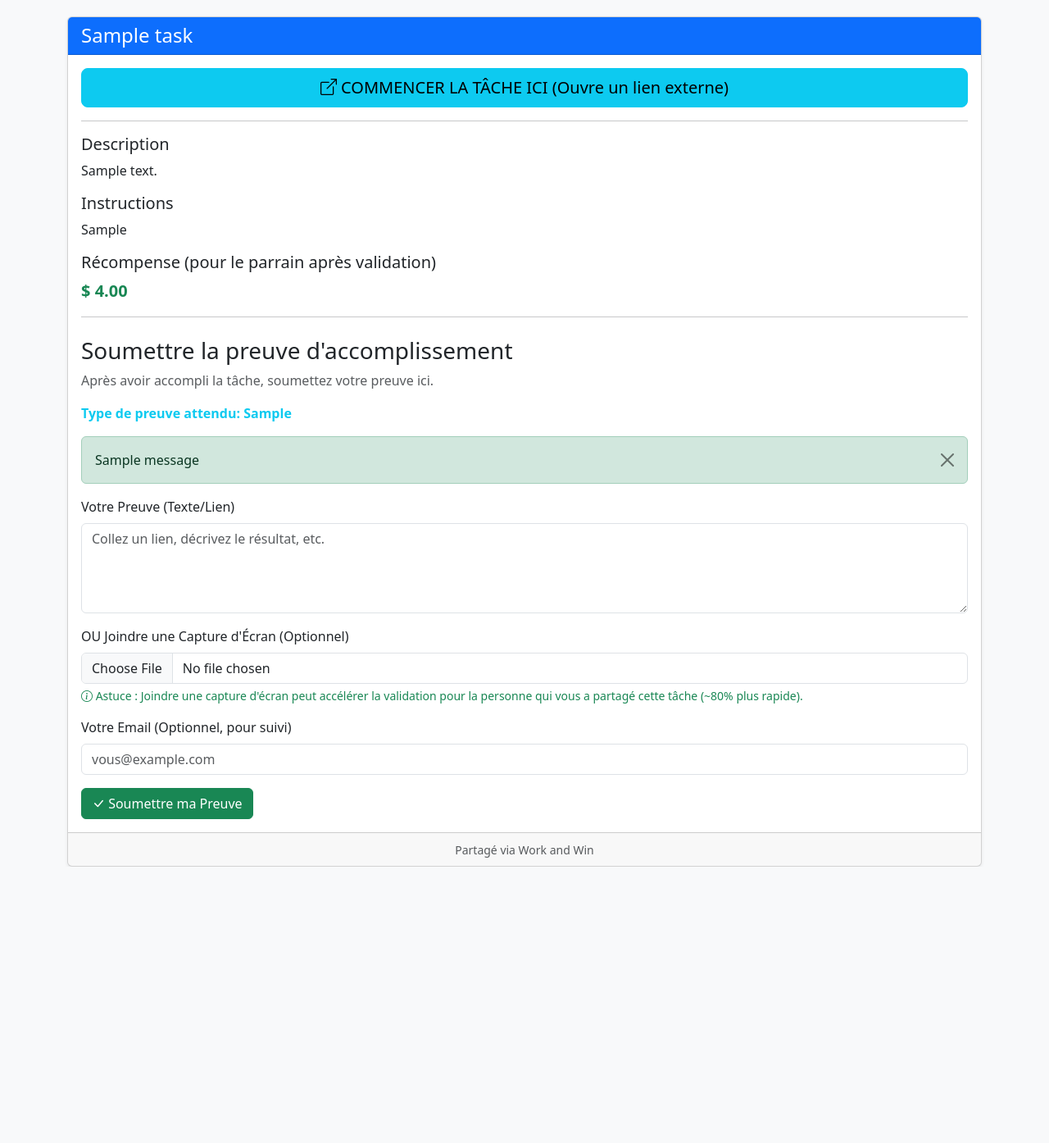
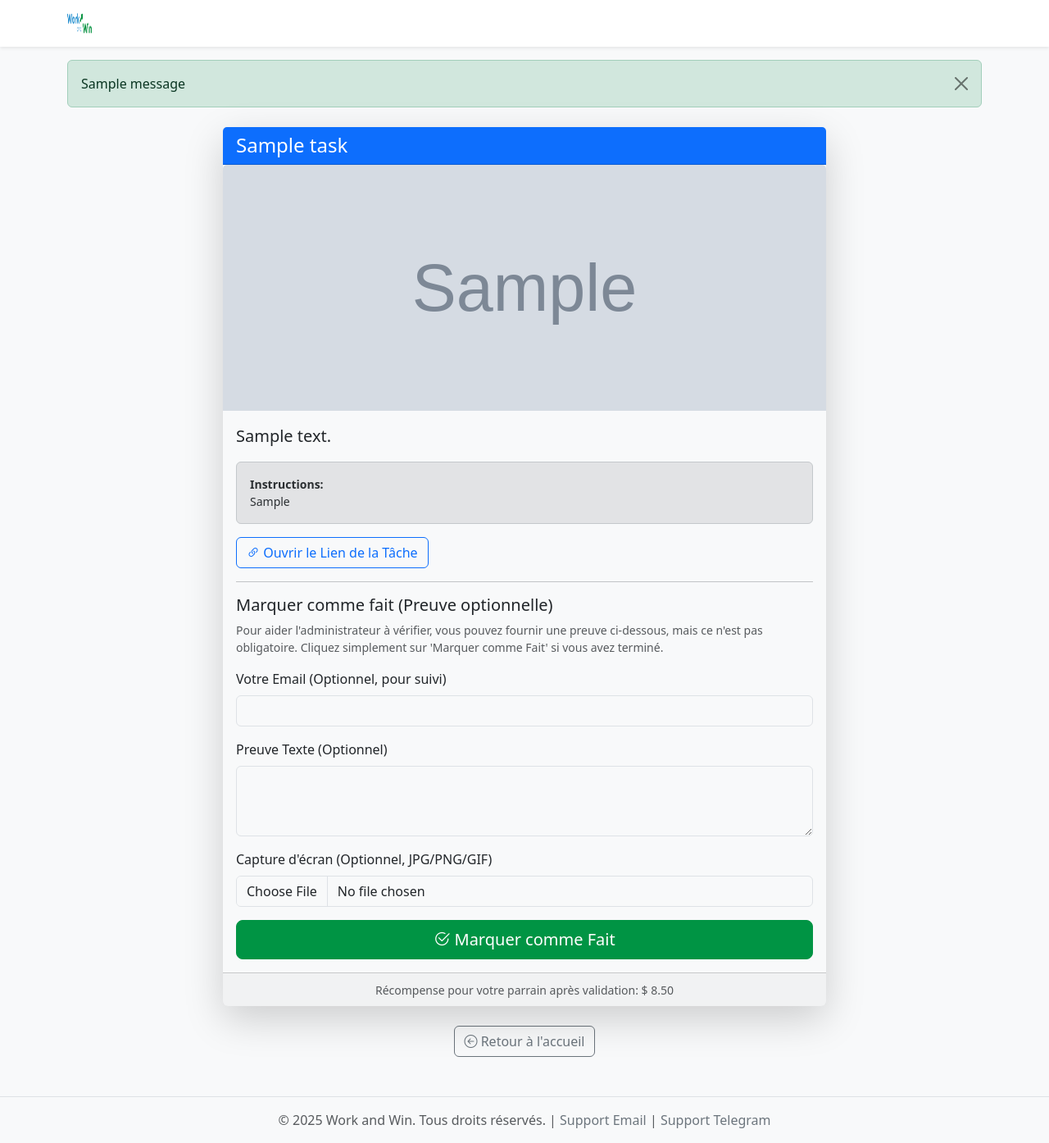
Before and after one commit to kevyjunior2707/work-and-win-app, a Flask app: page /task/external/1 in a window 1280 px wide. Shown: the whole page at 82% size. Before the commit the page ends 1057 px from the top, so only its background shows below. Run offline with Flask 3, Linux system fonts and the light colour scheme; tables that the repository leaves empty hold one stand-in row (values such as "Sample post"); grey boxes marked "Sample" are stand-in pictures; one stand-in notice (Sample message) is shown; some libraries are stand-ins or nearby versions.

Commit message:
MAJ bonus 85%, preuve ext. optionnelle, fix logo/favicon

```diff
--- a/app/admin/routes.py
+++ b/app/admin/routes.py
@@ -454,11 +454,11 @@ def approve_referral(completion_id):
     referrer = submission.referrer_user; task = submission.task
     if not referrer or not task: flash(_('Erreur : Utilisateur parrain ou tâche associée introuvable.'), 'danger'); return redirect(url_for('admin.list_pending_referrals'))
     try:
-        bonus_amount = Decimal(str(task.reward_amount or 0.0)) * Decimal('0.40'); referrer_balance_decimal = Decimal(str(referrer.balance or 0.0))
+        bonus_amount = Decimal(str(task.reward_amount or 0.0)) * Decimal('0.85'); referrer_balance_decimal = Decimal(str(referrer.balance or 0.0))
         submission.status = 'Approved'; submission.processed_timestamp = datetime.now(timezone.utc); submission.processed_by_admin_id = current_user.id; referrer.balance = float(referrer_balance_decimal + bonus_amount)
         notif = Notification(user_id=referrer.id, name='referral_bonus', payload_json=json.dumps({'message': _('Votre parrainage pour la tâche "%(task_title)s" a été approuvé !', task_title=task.title), 'amount': str(bonus_amount.quantize(Decimal("0.01")))}))
         db.session.add(notif); db.session.commit()
-        flash(_('Soumission approuvée. Bonus de %(bonus)s $ crédité à %(user)s.', bonus=bonus_amount.quantize(Decimal("0.01")), user=referrer.full_name), 'success')
+        flash(_('Soumission approuvée. Bonus de %(bonus)s $ (85%%) crédité à %(user)s.', bonus=bonus_amount.quantize(Decimal("0.01")), user=referrer.full_name), 'success')
     except Exception as e: db.session.rollback(); flash(_('Erreur lors de l\'approbation : %(error)s', error=str(e)), 'danger')
     return redirect(url_for('admin.list_pending_referrals'))
 
--- a/app/main/routes.py
+++ b/app/main/routes.py
@@ -1,11 +1,11 @@
-# app/main/routes.py (VERSION COMPLÈTE v16 - Re-verified Indentation)
+# app/main/routes.py (VERSION COMPLÈTE v17 - Preuve externe optionnelle)
 
 from flask import render_template, redirect, url_for, flash, request, abort, current_app, send_from_directory
 from flask_login import login_required, current_user
 from flask_babel import _
 from app import db
 # Importer tous les modèles nécessaires
-from app.models import Task, UserTaskCompletion, User, Notification, ExternalTaskCompletion, ReferralCommission, Withdrawal # Ajout Withdrawal
+from app.models import Task, UserTaskCompletion, User, Notification, ExternalTaskCompletion, ReferralCommission, Withdrawal
 from app.main import bp
 # Ajout des formulaires pour la route profile
 from app.forms import EditProfileForm, ChangePasswordForm
@@ -80,7 +80,7 @@ def completed_tasks():
     page = request.args.get('page', 1, type=int); query = db.select(UserTaskCompletion).where(UserTaskCompletion.user_id == current_user.id).options(joinedload(UserTaskCompletion.task)).order_by(UserTaskCompletion.completion_timestamp.desc()); pagination = db.paginate(query, page=page, per_page=current_app.config['COMPLETIONS_PER_PAGE'], error_out=False); completions = pagination.items
     return render_template('completed_tasks.html', title=_('Mes Tâches Accomplies'), completions=completions, pagination=pagination)
 
-# --- Route pour la page de retrait (AVEC HISTORIQUE) ---
+# --- Route pour la page de retrait ---
 @bp.route('/withdraw')
 @login_required
 def withdraw():
@@ -89,16 +89,14 @@ def withdraw():
     is_eligible_time = False
     next_eligible_date = None
     days_limit = 30
-    now_utc = datetime.now(timezone.utc) # Date actuelle aware
+    now_utc = datetime.now(timezone.utc)
 
     if last_withdrawal is None:
         is_eligible_time = True
     else:
-        # Assure que last_withdrawal est offset-aware (en UTC) avant la comparaison
         if last_withdrawal.tzinfo is None:
             last_withdrawal = last_withdrawal.replace(tzinfo=timezone.utc)
-
-        time_since_last = now_utc - last_withdrawal # Maintenant les deux sont aware
+        time_since_last = now_utc - last_withdrawal
         if time_since_last >= timedelta(days=days_limit):
             is_eligible_time = True
         else:
@@ -106,11 +104,10 @@ def withdraw():
 
     can_request_now = is_eligible_time and current_user.balance >= min_amount
 
-    # Requête pour l'historique des retraits complétés
     withdrawal_history = db.session.scalars(
         db.select(Withdrawal)
         .where(Withdrawal.user_id == current_user.id, Withdrawal.status == 'Completed')
-        .order_by(Withdrawal.processed_timestamp.desc()) # Les plus récents d'abord
+        .order_by(Withdrawal.processed_timestamp.desc())
     ).all()
 
     return render_template('withdraw.html',
@@ -119,7 +116,7 @@ def withdraw():
                            is_eligible_time=is_eligible_time,
                            can_request_now=can_request_now,
                            next_eligible_date=next_eligible_date,
-                           withdrawal_history=withdrawal_history) # Passe l'historique au template
+                           withdrawal_history=withdrawal_history)
 
 # --- Route pour voir les notifications de l'utilisateur ---
 @bp.route('/notifications')
@@ -135,12 +132,14 @@ def view_external_task(task_id):
     if task is None or not task.is_active: flash(_('Cette tâche n\'est pas disponible ou n\'existe pas.'), 'warning'); return redirect(url_for('main.index'))
     return render_template('external_task_view.html', task=task, ref_code=ref_code)
 
+# --- Route pour soumettre la preuve externe (MODIFIÉE) ---
 @bp.route('/task/external/submit', methods=['POST'])
 def submit_external_proof():
     task_id = request.form.get('task_id'); ref_code = request.form.get('ref_code'); proof_text = request.form.get('proof'); submitter_email = request.form.get('submitter_email'); screenshot_file = request.files.get('screenshot_proof'); filename = None
     task = db.session.get(Task, int(task_id)) if task_id else None; referrer = db.session.scalar(db.select(User).where(User.referral_code == ref_code)) if ref_code else None
     if not task or not referrer: flash(_('Erreur : Tâche ou Parrain invalide.'), 'danger'); return redirect(url_for('main.index'))
-    if (not proof_text or not proof_text.strip()) and not screenshot_file: flash(_('Veuillez fournir une preuve (texte ou capture d\'écran).'), 'danger'); return redirect(url_for('main.view_external_task', task_id=task_id, ref=ref_code))
+
+    # Preuve n'est plus requise, on vérifie juste si un fichier image est uploadé
     if screenshot_file and screenshot_file.filename != '':
         if allowed_file(screenshot_file.filename):
             unique_prefix = str(int(datetime.now(timezone.utc).timestamp())) + '_'; filename = secure_filename(unique_prefix + screenshot_file.filename)
@@ -148,7 +147,19 @@ def submit_external_proof():
             try: screenshot_file.save(os.path.join(upload_dir, filename))
             except Exception as e: flash(_('Erreur lors de la sauvegarde de l\'image: %(err)s', err=e), 'danger'); return redirect(url_for('main.view_external_task', task_id=task_id, ref=ref_code))
         else: flash(_('Type de fichier non autorisé. Permis: %(ext)s', ext=', '.join(current_app.config['ALLOWED_EXTENSIONS'])), 'danger'); return redirect(url_for('main.view_external_task', task_id=task_id, ref=ref_code))
-    try: new_submission = ExternalTaskCompletion(task_id=task.id, referrer_user_id=referrer.id, submitted_proof=(proof_text.strip() if proof_text else None), screenshot_filename=filename, submitter_identifier=submitter_email.strip() if submitter_email else None, status='Pending'); db.session.add(new_submission); db.session.commit(); flash(_('Votre preuve a été soumise avec succès et est en attente de vérification.'), 'success'); return redirect(url_for('main.index'))
+    try:
+        # Crée la soumission même sans preuve texte ou image (si filename est None)
+        new_submission = ExternalTaskCompletion(
+            task_id=task.id,
+            referrer_user_id=referrer.id,
+            submitted_proof=(proof_text.strip() if proof_text else None), # Sauvegarde le texte s'il existe
+            screenshot_filename=filename, # Sauvegarde le nom du fichier s'il existe
+            submitter_identifier=submitter_email.strip() if submitter_email else None,
+            status='Pending'
+        )
+        db.session.add(new_submission); db.session.commit()
+        flash(_('Votre accomplissement a été soumis avec succès et est en attente de vérification.'), 'success')
+        return redirect(url_for('main.index'))
     except Exception as e:
         db.session.rollback()
         if filename and os.path.exists(os.path.join(current_app.config['UPLOAD_FOLDER'], filename)):
@@ -160,6 +171,7 @@ def submit_external_proof():
 @bp.route('/uploads/<path:filename>')
 @login_required
 def view_upload(filename):
+    # Sécurité : Seul l'admin peut voir les preuves uploadées via cette route générique
     if not current_user.is_admin: abort(403)
     upload_dir = current_app.config['UPLOAD_FOLDER']; return send_from_directory(upload_dir, filename)
 
--- a/app/templates/base.html
+++ b/app/templates/base.html
@@ -1,4 +1,4 @@
-{# app/templates/base.html (Avec favicon money-management.png) #}
+{# app/templates/base.html (Logo corrigé + Favicon) #}
 <!doctype html>
 <html lang="{{ g.locale }}">
   <head>
@@ -23,6 +23,7 @@
     <nav class="navbar navbar-expand-lg navbar-dark bg-dark sticky-top shadow-sm">
       <div class="container">
         <a class="navbar-brand fw-bold" href="{{ url_for('main.index') }}">
+          {# <<< CORRECTION LOGO : Dimensions originales remises >>> #}
           <img src="{{ url_for('static', filename='img/logo.png') }}" alt="{{ _('Logo Work and Win') }}" width="30" height="30" class="d-inline-block align-text-top me-2">
           Work and Win
         </a>
--- a/app/templates/external_task_view.html
+++ b/app/templates/external_task_view.html
@@ -1,96 +1,80 @@
-{# app/templates/external_task_view.html (VERSION COMPLÈTE avec upload + bouton commencer) #}
-<!doctype html>
-<html lang="fr">
-<head>
-    <meta charset="utf-8">
-    <meta name="viewport" content="width=device-width, initial-scale=1, shrink-to-fit=no">
-    <link href="https://cdn.jsdelivr.net/npm/bootstrap@5.3.0/dist/css/bootstrap.min.css" rel="stylesheet">
-    <link rel="stylesheet" href="https://cdn.jsdelivr.net/npm/bootstrap-icons@1.10.0/font/bootstrap-icons.css">
-    <title>{{ _('Accomplir la Tâche: %(title)s', title=task.title) }} - Work and Win</title>
-    <style> body { background-color: #f8f9fa; padding-top: 20px; } </style>
-</head>
-<body>
-    <div class="container">
-        <div class="card shadow-sm">
+{# app/templates/external_task_view.html (Preuves Optionnelles + 85%) #}
+{% extends "base.html" %}
+
+{% block title %}{{ _('Accomplir Tâche Externe') }} - {{ task.title }}{% endblock %}
+
+{% block content %}
+<div class="container mt-4 mb-5">
+    <div class="row justify-content-center">
+        <div class="col-md-8">
+            <div class="card shadow-lg">
                 <div class="card-header bg-primary text-white">
                     <h1 class="h4 mb-0">{{ task.title }}</h1>
                 </div>
+                {# Affichage image tâche si elle existe #}
+                {% if task.image_filename %}
+                    <img src="{{ url_for('static', filename='uploads/tasks/' + task.image_filename) }}" class="card-img-top" alt="{{ _('Image pour la tâche') }}" style="max-height: 300px; object-fit: cover;">
+                {% endif %}
                 <div class="card-body">
-                {# --- Bouton Commencer la Tâche --- #}
+                    <p class="lead">{{ task.description }}</p>
+                    {% if task.instructions %}
+                        <div class="alert alert-secondary small">
+                            <strong>{{ _('Instructions:') }}</strong><br>
+                            {{ task.instructions | safe }} {# Utilise safe si les instructions contiennent du HTML simple #}
+                        </div>
+                    {% endif %}
                     {% if task.task_link %}
-                <div class="mb-3">
-                    <a href="{{ task.task_link }}" target="_blank" class="btn btn-lg btn-info w-100">
-                        <i class="bi bi-box-arrow-up-right"></i> {{ _('COMMENCER LA TÂCHE ICI (Ouvre un lien externe)') }}
-                    </a>
-                </div>
-                <hr>
-                {% endif %}
-                {# --- Fin Bouton Commencer --- #}
-
-                <h5 class="card-title">{{ _('Description') }}</h5>
-                <p class="card-text">{{ task.description }}</p>
-
-                {% if task.instructions %}
-                    <h5 class="card-title mt-3">{{ _('Instructions') }}</h5>
-                    <p class="card-text">{{ task.instructions }}</p>
+                        <p>
+                            <a href="{{ task.task_link }}" target="_blank" class="btn btn-outline-primary"><i class="bi bi-link-45deg"></i> {{ _('Ouvrir le Lien de la Tâche') }}</a>
+                        </p>
                     {% endif %}
 
-                <h5 class="card-title mt-3">{{ _('Récompense (pour le parrain après validation)') }}</h5>
-                <p class="card-text fs-5 text-success fw-bold">$ {{ "%.2f"|format(task.reward_amount * 0.40) }}</p>
+                    <hr>
+                    {# <<< CORRECTION TEXTE ICI >>> #}
+                    <h2 class="h5">{{ _('Marquer comme fait (Preuve optionnelle)') }}</h2>
+                    <p class="text-muted small">{{ _("Pour aider l'administrateur à vérifier, vous pouvez fournir une preuve ci-dessous, mais ce n'est pas obligatoire. Cliquez simplement sur 'Marquer comme Fait' si vous avez terminé.") }}</p>
 
-                <hr>
-
-                {# --- Formulaire de Soumission de Preuve --- #}
-                <h3 class="mt-4">{{ _('Soumettre la preuve d\'accomplissement') }}</h3>
-                <p class="text-muted">{{ _("Après avoir accompli la tâche, soumettez votre preuve ici.") }}</p>
-                {% if task.proof_type_required and task.proof_type_required != 'text' %}
-                    <p class="text-info"><strong>{{ _('Type de preuve attendu:') }} {{ task.proof_type_required }}</strong></p>
-                {% endif %}
-
-                {# Affichage des messages flash #}
-                {% with messages = get_flashed_messages(with_categories=true) %}
-                {% if messages %} {% for category, message in messages %}
-                <div class="alert alert-{{ category or 'info' }} alert-dismissible fade show" role="alert">
-                    {{ message }} <button type="button" class="btn-close" data-bs-dismiss="alert" aria-label="Close"></button>
-                </div>
-                {% endfor %} {% endif %}
-                {% endwith %}
-
-                {# IMPORTANT: enctype pour permettre l'upload de fichier #}
+                    {# Important: enctype pour upload fichier #}
                     <form action="{{ url_for('main.submit_external_proof') }}" method="post" enctype="multipart/form-data">
                         <input type="hidden" name="task_id" value="{{ task.id }}">
                         <input type="hidden" name="ref_code" value="{{ ref_code }}">
 
-                    {# Preuve Texte #}
+                        {# Champ Email (Optionnel) #}
                         <div class="mb-3">
-                        <label for="proof" class="form-label">{{ _('Votre Preuve (Texte/Lien)') }}</label>
-                        <textarea class="form-control" id="proof" name="proof" rows="4" placeholder="{{ _('Collez un lien, décrivez le résultat, etc.') }}"></textarea>
+                            <label for="submitter_email" class="form-label">{{ _('Votre Email (Optionnel, pour suivi)') }}</label>
+                            <input type="email" class="form-control" id="submitter_email" name="submitter_email">
                         </div>
 
-                    {# Preuve Image (Optionnelle) #}
+                        {# Champ Preuve Texte (Optionnel) #}
                         <div class="mb-3">
-                        <label for="screenshot_proof" class="form-label">{{ _('OU Joindre une Capture d\'Écran (Optionnel)') }}</label>
-                        <input class="form-control" type="file" id="screenshot_proof" name="screenshot_proof" accept="image/png, image/jpeg, image/gif">
-                        {# Message d'incitation #}
-                        <div class="form-text text-success">
-                            <i class="bi bi-info-circle"></i> {{ _('Astuce : Joindre une capture d\'écran peut accélérer la validation pour la personne qui vous a partagé cette tâche (~80%% plus rapide).') }}
+                            <label for="proof" class="form-label">{{ _('Preuve Texte (Optionnel)') }}</label>
+                            <textarea class="form-control" id="proof" name="proof" rows="3"></textarea>
+                        </div>
+
+                        {# Champ Upload Capture (Optionnel) #}
+                        <div class="mb-3">
+                            <label for="screenshot_proof" class="form-label">{{ _('Capture d\'écran (Optionnel, JPG/PNG/GIF)') }}</label>
+                            <input class="form-control" type="file" id="screenshot_proof" name="screenshot_proof" accept=".png,.jpg,.jpeg,.gif">
+                        </div>
+
+                        {# Bouton de soumission #}
+                        <div class="d-grid">
+                            <button type="submit" class="btn btn-success btn-lg">
+                                <i class="bi bi-check2-circle"></i> {{ _('Marquer comme Fait') }}
+                            </button>
+                        </div>
+                    </form>
+                </div>
+                <div class="card-footer text-muted text-center">
+                    {# <<< CORRECTION TEXTE ICI >>> #}
+                    <small>{{ _('Récompense pour votre parrain après validation:') }} $ {{ "%.2f"|format(task.reward_amount * 0.85) }}</small>
                 </div>
             </div>
-
-                    {# Email Soumetteur (Optionnel) #}
-                    <div class="mb-3">
-                        <label for="submitter_email" class="form-label">{{ _('Votre Email (Optionnel, pour suivi)') }}</label>
-                        <input type="email" class="form-control" id="submitter_email" name="submitter_email" placeholder="vous@example.com">
-                    </div>
-
-                    <button type="submit" class="btn btn-success"><i class="bi bi-check-lg"></i> {{ _('Soumettre ma Preuve') }}</button>
-                </form>
-                {# --- Fin Formulaire --- #}
-
-            </div>
-            <div class="card-footer text-muted text-center"> <small>{{ _('Partagé via Work and Win') }}</small> </div>
+             {# Lien retour #}
+             <div class="mt-4 text-center">
+                <a href="{{ url_for('main.index') }}" class="btn btn-outline-secondary"><i class="bi bi-arrow-left-circle"></i> {{ _('Retour à l\'accueil') }}</a>
             </div>
         </div>
-    <script src="https://cdn.jsdelivr.net/npm/bootstrap@5.3.0/dist/js/bootstrap.bundle.min.js"></script>
-</body>
-</html>
+    </div>
+</div>
+{% endblock %}
```
Also changed, not shown: app/admin/templates/admin_home.html (+12 -45 lines), app/admin/templates/pending_referrals.html (+6 -4 lines). Lines whose indentation alone changed are shown as unchanged.
